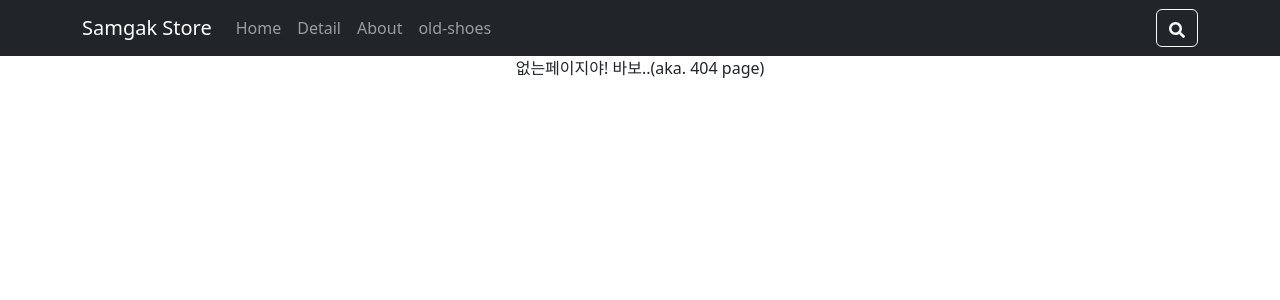
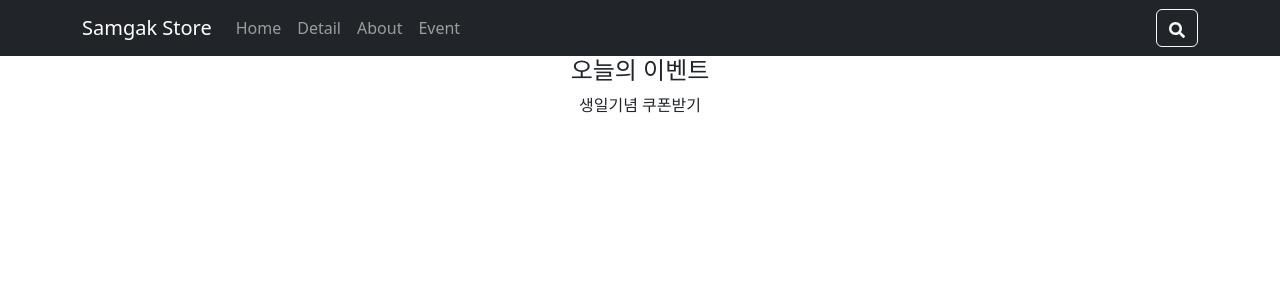
Before and after one commit to khwww/react-shop, a React (Create React App) app: page /event/two in a window 1280 px wide. Before the commit this address had no page. Shown: the top 300 px of the page. Built offline with nearby package versions, Linux system fonts and the light colour scheme.

Commit message:
event 페이지 제작

```diff
--- a/src/App.js
+++ b/src/App.js
@@ -5,6 +5,7 @@ import './App.css';
 import data from './data.js';
 import Detail from './routes/Detail.js';
 import About from './routes/About.js';
+import Event from './routes/Event.js';
 import { useState } from "react";
 //라우터 라이브러리 사용을 위한 import
 import { Routes, Route, Link, useNavigate, Outlet } from 'react-router-dom'
@@ -31,7 +32,8 @@ function App(){
             <Nav.Link onClick={()=>{ navigate('/') }}>Home</Nav.Link>
             <Nav.Link onClick={()=>{ navigate('./detail') }} >Detail</Nav.Link>
             <Nav.Link onClick={()=>{ navigate('./about') }}>About</Nav.Link>
-            <Nav.Link href="#cart">old-shoes</Nav.Link>
+            <Nav.Link onClick={()=>{ navigate('./event') }}>Event</Nav.Link>
+
           </Nav>
         </Navbar.Collapse>
         <Form inline className="mx-auto">
@@ -68,6 +70,11 @@ function App(){
           <Route path="location" element={<div>위치임</div>}/>
         </Route>
 
+        <Route path="/event" element={<Event/>}>
+          <Route path="one" element={<p>첫 주문시 양배추즙 서비스</p>}/>
+          <Route path="two" element={<p>생일기념 쿠폰받기</p>}/>
+        </Route>
+
       </Routes>
 
 
--- /dev/null
+++ b/src/routes/Event.js
@@ -0,0 +1,12 @@
+import { Outlet } from "react-router-dom";
+
+function Event() {
+  return (
+    <div>
+      <h4>오늘의 이벤트</h4>
+      <Outlet></Outlet>
+    </div>
+  )
+}
+
+export default Event;
```
